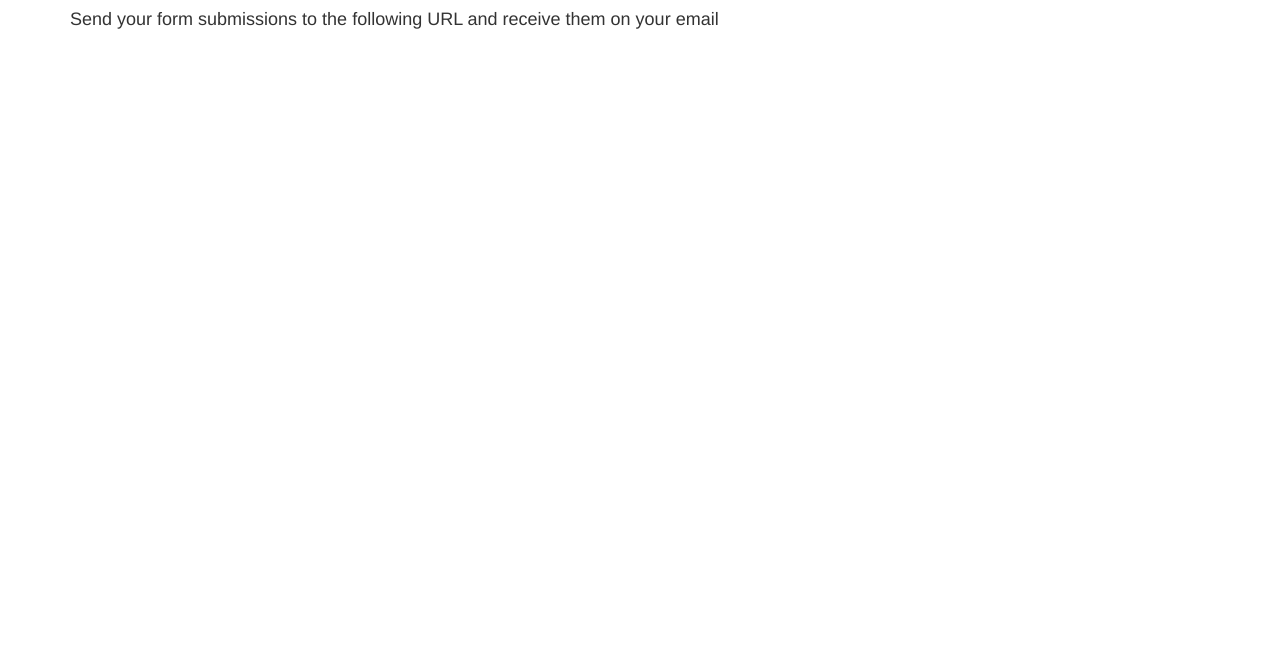
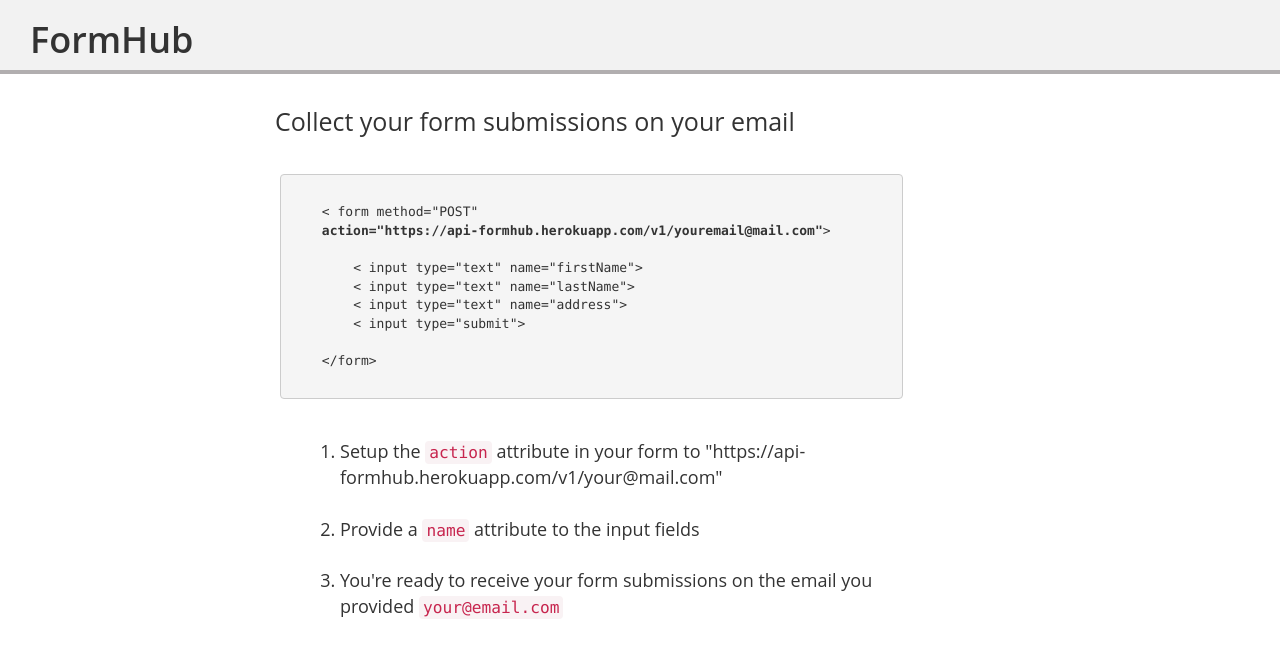
Before and after one commit to dsinecos/formHub, a website: page views/theFormHub.html in a window 1280 px wide. Drawn offline with nearby package versions, Linux system fonts and the light colour scheme.

Commit message:
Setup the landing page for Formhub

```diff
--- a/views/theFormHub.html
+++ b/views/theFormHub.html
@@ -9,7 +9,7 @@
     <title>the Form Hub</title>
 
     <link rel="stylesheet" href="https://maxcdn.bootstrapcdn.com/bootstrap/3.3.7/css/bootstrap.min.css" integrity="sha384-BVYiiSIFeK1dGmJRAkycuHAHRg32OmUcww7on3RYdg4Va+PmSTsz/K68vbdEjh4u"
-        crossorigin="anonymous">
+    crossorigin="anonymous">
 
     <script src="https://ajax.googleapis.com/ajax/libs/jquery/1.11.3/jquery.min.js"></script>
     <script src="https://maxcdn.bootstrapcdn.com/bootstrap/3.3.7/js/bootstrap.min.js"></script>
@@ -18,20 +18,102 @@
 
 <body>
 
+    <div class="header">
+        <h1 class="title">FormHub</h1>
+
+    </div>
+
     <div class="container">
         <div class="row">
-            <div class="col-xs-12">
+            <div class="col-xs-7 col-xs-offset-2">
 
-                <h4> Send your form submissions to the following URL and receive them on your email</h4>
-                <script src="https://gist.github.com/dsinecos/575660d052bdb5024dd9ae3810be4ab4.js"></script>
+                <div class="tagline">
+                    <p> Collect your form submissions on your email </p>
+                </div>
 
+                <div class="setup">
+
+                    <!-- <script src="https://gist.github.com/dsinecos/575660d052bdb5024dd9ae3810be4ab4.js">
+                    </script> -->
+
+                    <pre>
+                        <code>
+    &lt form method="POST"
+    <b>action="https://api-formhub.herokuapp.com/v1/youremail@mail.com"</b>&gt
+
+        &lt input type="text" name="firstName"&gt
+        &lt input type="text" name="lastName"&gt
+        &lt input type="text" name="address"&gt
+        &lt input type="submit"&gt
+
+    &lt/form&gt</code>
+                    </pre>
+
+                    <div class="instructions">
+                        <ol>
+                            <li>
+                                Setup the
+                                <code>action</code> attribute in your form to "https://api-formhub.herokuapp.com/v1/your@mail.com"
+                            </li>
+                            <br>
+                            <li>
+                                Provide a
+                                <code>name</code> attribute to the input fields
+                            </li>
+                            <br>
+                            <li>
+                                You're ready to receive your form submissions on the email you provided
+                                <code>your@email.com</code>
+                            </li>
+                        </ol>
+                    </div>
+                </div>
             </div>
         </div>
-
     </div>
 
 </body>
 
 <style>
+    body {
+        background-color: rgb(255, 255, 255);
+        font-family: 'Open Sans', serif;
+    }
 
+    .header {
+        background-color: rgb(242, 242, 242);
+        padding-left: 30px;
+        border-bottom: solid 4px;
+        border-color: rgb(177, 174, 175);
+        overflow: auto;
+
+    }
+
+    .title {
+        float: left;
+        font-weight: 550;
+    }
+
+    .tagline {
+        margin: 10px;
+        margin-top: 30px;
+        font-size: 2.5rem;
+        font-weight: 500;
+    }
+
+    .setup {
+        margin: 10px;
+        margin-top: 30px;
+        padding: 5px;
+        font-size: 1.8rem;
+    }
+
+    .instructions {
+
+        margin: 10px;
+        margin-top: 30px;
+        padding: 10px;
+
+
+    }
 </style>
```
